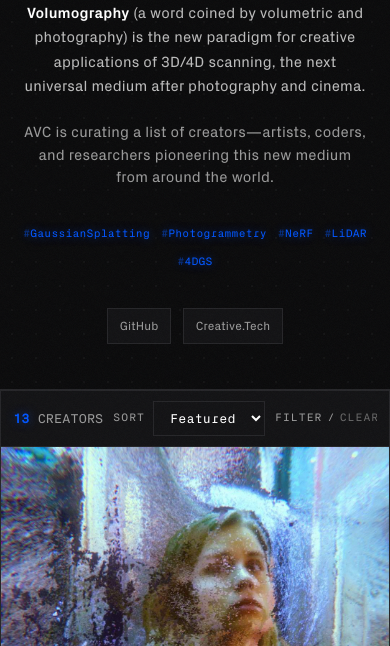
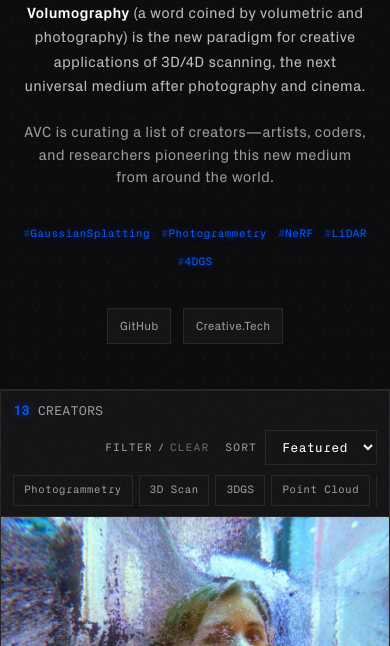
Before and after one commit to nixliuxin/Awesome-Volumography-Creators, a website built with Vite: page website/index.html in a window 390 px wide. Shown: the part 134-780 px from the top of the page. Built offline with nearby package versions, Linux system fonts and the light colour scheme.

Commit message:
style: group FILTER/CLEAR with SORT on right side
- Left: count
- Center: tags (scrollable)
- Right: FILTER/CLEAR + SORT together

```diff
--- a/website/index.html
+++ b/website/index.html
@@ -59,19 +59,18 @@
                             <span id="results-number">0</span> CREATORS
                         </div>
 
-                        <!-- Center: Filter + Tags (scrollable) -->
-                        <div class="filter-center">
+                        <!-- Center: Tags (scrollable) -->
+                        <div id="tag-filters" class="tag-filters-scroll">
+                            <!-- Tags injected by JS -->
+                        </div>
+
+                        <!-- Right: Controls group -->
+                        <div class="filter-controls">
                             <div class="filter-header">
                                 <span class="filter-label">FILTER</span>
                                 <span class="filter-divider">/</span>
                                 <button id="reset-filters" class="filter-reset">CLEAR</button>
                             </div>
-                            <div id="tag-filters" class="tag-filters-scroll">
-                                <!-- Tags injected by JS -->
-                            </div>
-                        </div>
-
-                        <!-- Right: Sort -->
                             <div class="sort-group">
                                 <span class="filter-label">SORT</span>
                                 <select id="sort-select" class="sort-select">
@@ -82,6 +81,7 @@
                                     <option value="name-desc">Z → A</option>
                                     <option value="random">Shuffle</option>
                                 </select>
+                            </div>
                         </div>
                     </div>
                 </div>
--- a/website/style.css
+++ b/website/style.css
@@ -598,21 +598,18 @@
         gap: 16px;
     }
 
-    /* Center section: Filter + Tags */
-    .filter-center {
+    /* Right: Controls group (Filter + Sort) */
+    .filter-controls {
         display: flex;
         align-items: center;
-        gap: 10px;
-        flex: 1;
-        min-width: 0;
-        overflow: hidden;
+        gap: 16px;
+        flex-shrink: 0;
     }
 
     .filter-header {
         display: flex;
         align-items: center;
         gap: 6px;
-        flex-shrink: 0;
     }
 
     .filter-divider {
@@ -624,7 +621,6 @@
         display: flex;
         align-items: center;
         gap: 8px;
-        flex-shrink: 0;
     }
 
     .filter-label {
@@ -650,20 +646,21 @@
         display: none;
     }
 
-    /* Mobile: stack vertically */
+    /* Mobile: stack controls below */
     @media (max-width: 640px) {
         .filter-row {
             flex-wrap: wrap;
             gap: 10px;
         }
-        .filter-center {
+        .tag-filters-scroll {
             order: 3;
             width: 100%;
+            flex: none;
         }
         .results-count {
             order: 1;
         }
-        .sort-group {
+        .filter-controls {
             order: 2;
             margin-left: auto;
         }
```
Lines whose indentation alone changed are shown as unchanged.
